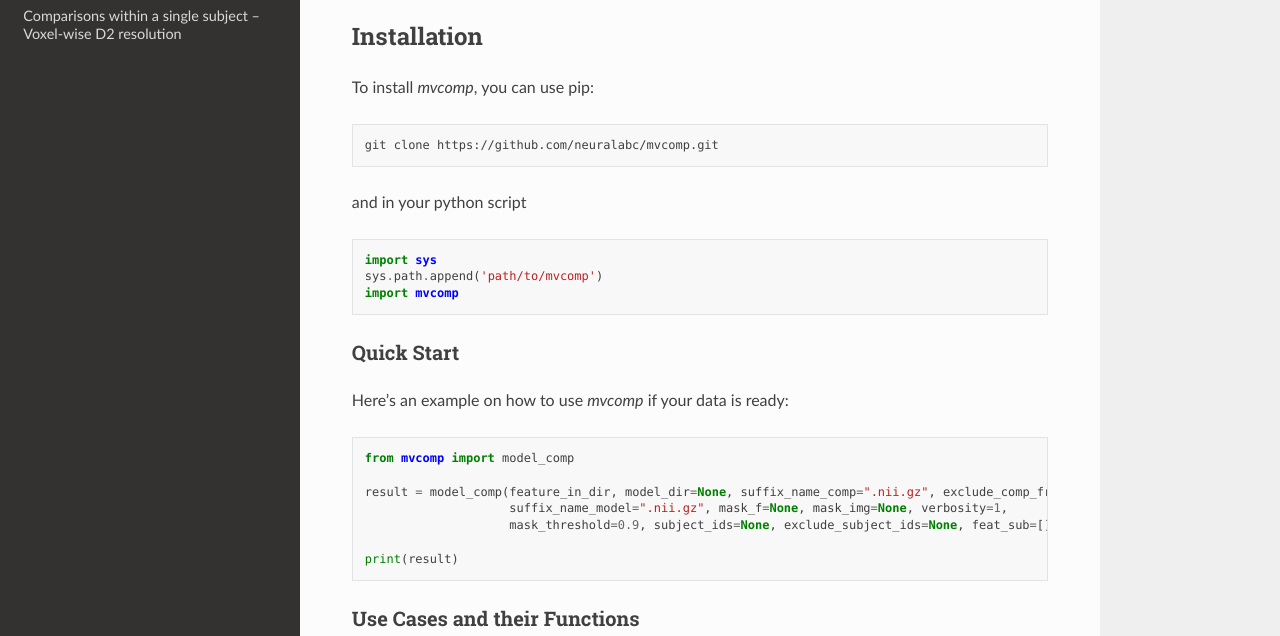
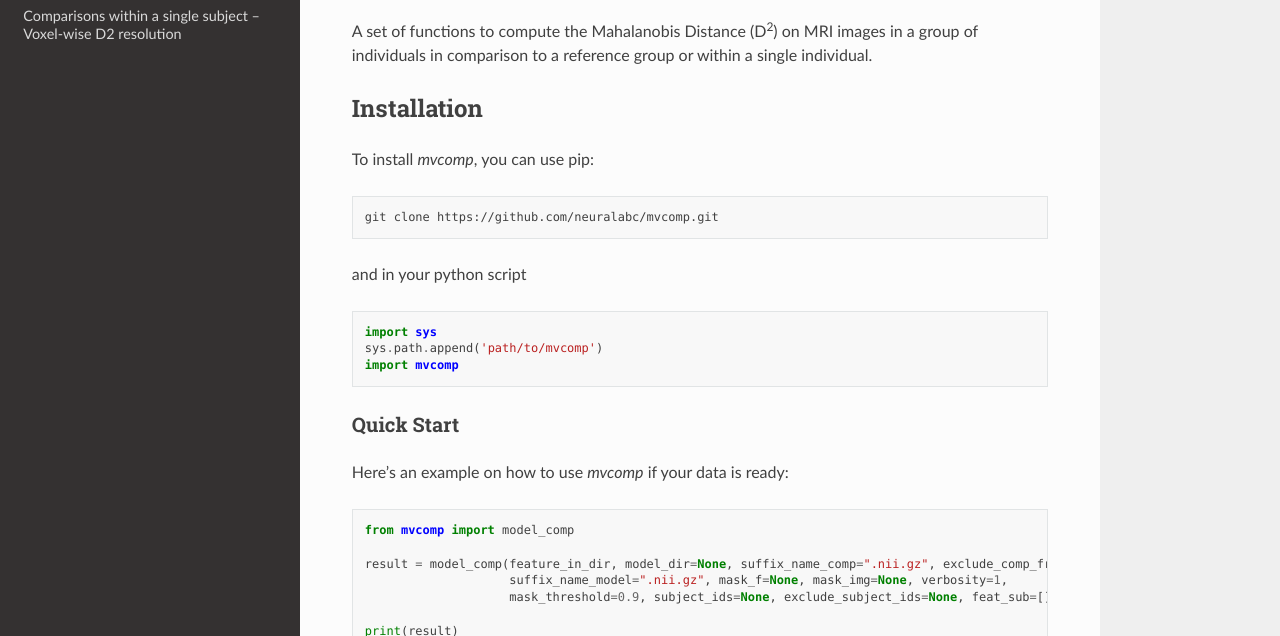
Before and after one commit to neuralabc/mvcomp, a Sphinx documentation site: the page built from docs/index.rst, in a window 1280 px wide and 900 px high, cut to the strip 264-900 px from the top of the window. Built offline with Sphinx 7.4.7 and the Read the Docs theme 2.0.0, drawn with Linux system fonts in a browser that asks for light colours.

Commit message:
readthedocs initiate

```diff
--- a/docs/index.rst
+++ b/docs/index.rst
@@ -10,6 +10,7 @@
     :show-inheritance:
 
 
+A set of functions to compute the Mahalanobis Distance (D\ :sup:`2`) on MRI images in a group of individuals in comparison to a reference group or within a single individual.
 
 --------------
 **Installation**
```
Also changed, not shown: .readthedocs.yaml (added), 5 other files.
